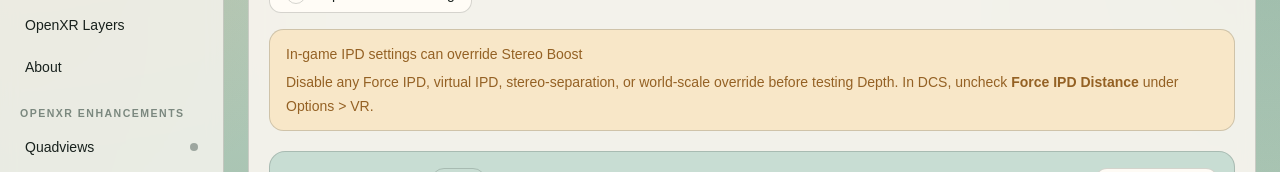
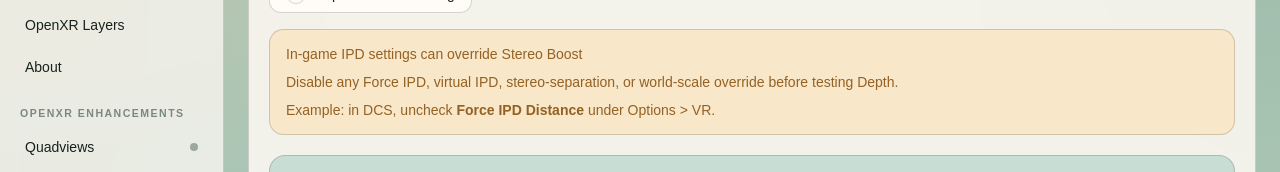
Before and after one commit to DienerTech/vectorxr, a Vue app in the folder app/: page / in a window 1280 px wide. Both pictures are taken after a click on the button "Depth". Shown: the part 158-330 px from the top of the page. Built offline with nearby package versions, Linux system fonts and the light colour scheme; no server answers.

Commit message:
update wording

```diff
--- a/app/src/components/tabs/DepthXrTab.vue
+++ b/app/src/components/tabs/DepthXrTab.vue
@@ -86,7 +86,8 @@ const profileWarnings = computed(() => {
         role="note"
       >
         <p class="font-medium">In-game IPD settings can override Stereo Boost</p>
-        <p class="mt-1">Disable any Force IPD, virtual IPD, stereo-separation, or world-scale override before testing Depth. In DCS, uncheck <strong>Force IPD Distance</strong> under Options &gt; VR.</p>
+        <p class="mt-1">Disable any Force IPD, virtual IPD, stereo-separation, or world-scale override before testing Depth.</p>
+        <p class="mt-1">Example: in DCS, uncheck <strong>Force IPD Distance</strong> under Options &gt; VR.</p>
       </div>
 
       <!-- Module-level binding — applies regardless of which profile is active -->
```
